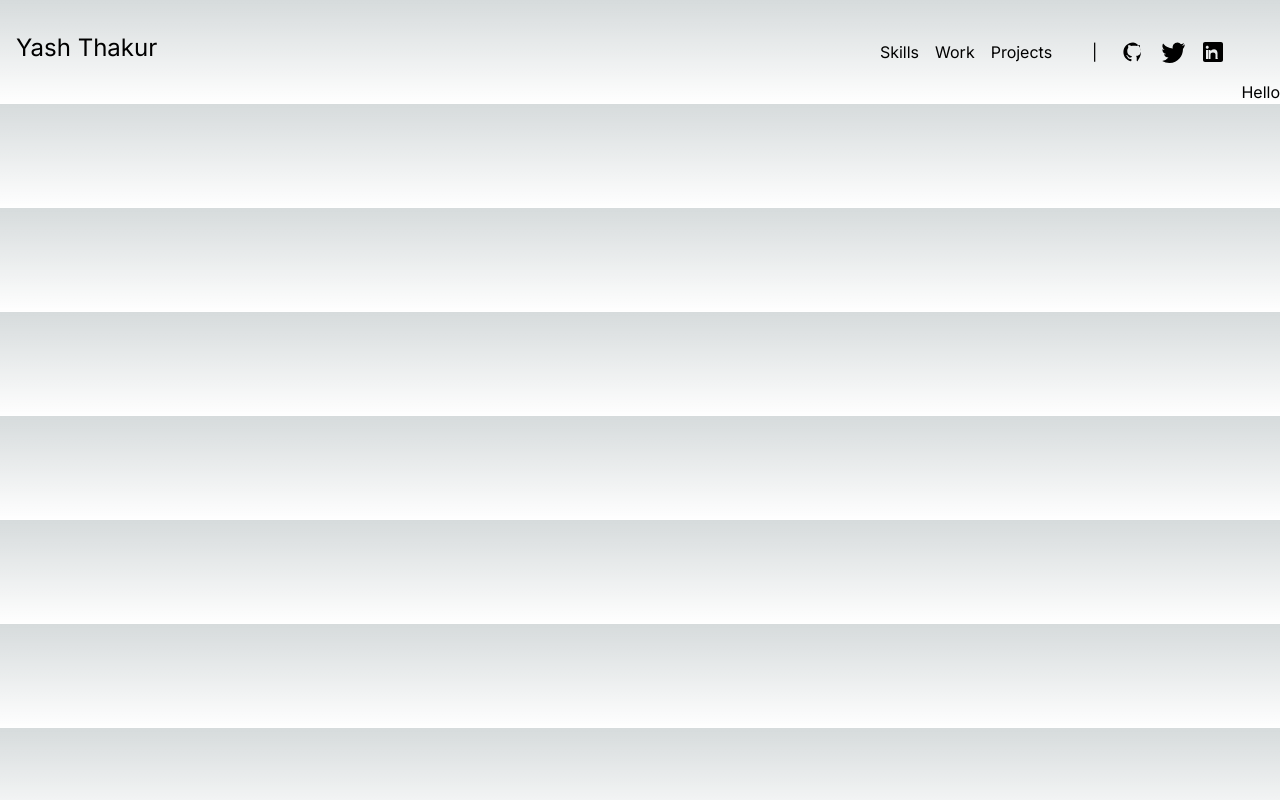
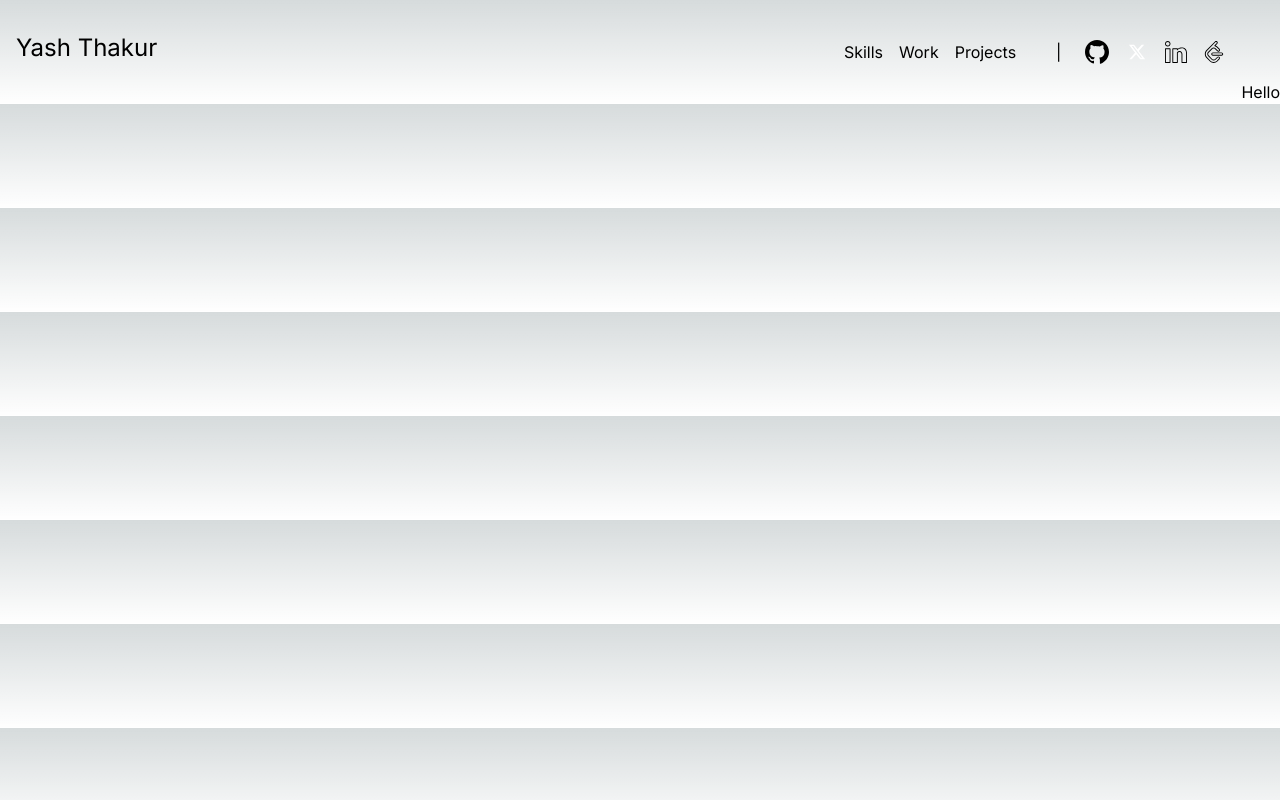
Before and after one commit to sincerelyyyash/portfolio, a Next.js app: page / in a window 1280 px wide. Built offline with nearby package versions, Linux system fonts and the light colour scheme.

Commit message:
Icons fixed

```diff
--- a/components/Navbar.tsx
+++ b/components/Navbar.tsx
@@ -18,6 +18,7 @@ export function Navbar() {
           <GithubIcon />
           <TwitterIcon />
           <LinkedInIcon />
+          <LeetCodeIcon />
         </div>
       </div>
     </div>
@@ -26,24 +27,33 @@ export function Navbar() {
 
 function GithubIcon() {
   return (
-    <svg xmlns="http://www.w3.org/2000/svg" width="24" height="24" viewBox="0 0 30 30" fill="currentColor">
-      <path d="M15 3C8.373 3 3 8.373 3 15c0 5.623 3.872 10.328 9.092 11.63 0.664 0.122 0.908-0.289 0.908-0.646 0-0.319-0.012-1.163-0.018-2.284-3.697 0.804-4.478-1.779-4.478-1.779-0.604-1.534-1.474-1.944-1.474-1.944-1.206-0.825 0.091-0.809 0.091-0.809 1.333 0.094 2.035 1.371 2.035 1.371 1.186 2.034 3.114 1.447 3.872 1.106 0.121-0.86 0.464-1.447 0.846-1.779-2.952-0.336-6.056-1.477-6.056-6.577 0-1.453 0.519-2.641 1.373-3.573-0.137-0.336-0.595-1.689 0.131-3.52 0 0 1.119-0.359 3.667 1.367 1.065-0.296 2.209-0.445 3.346-0.451 1.137 0.006 2.281 0.155 3.346 0.451 2.548-1.726 3.667-1.367 3.667-1.367 0.726 1.831 0.268 3.184 0.131 3.52 0.856 0.932 1.373 2.12 1.373 3.573 0 5.11-3.107 6.236-6.065 6.563 0.479 0.411 0.906 1.232 0.906 2.482 0 1.793-0.016 3.239-0.016 3.678 0 0.358 0.241 0.774 0.912 0.643C21.13 25.323 25 20.623 25 15 25 8.373 19.627 3 15 3z"></path>
+    <svg xmlns="http://www.w3.org/2000/svg" width="24" height="24" viewBox="0 0 24 24" fill="currentColor">
+      <path fillRule="evenodd" d="M12 0C5.373 0 0 5.373 0 12c0 5.302 3.438 9.8 8.208 11.385.6.11.793-.261.793-.577v-2.014c-3.34.726-4.033-1.61-4.033-1.61-.545-1.385-1.333-1.754-1.333-1.754-1.09-.743.083-.728.083-.728 1.206.087 1.842 1.24 1.842 1.24 1.072 1.846 2.809 1.31 3.495.999.108-.776.42-1.31.764-1.61-2.67-.299-5.467-1.336-5.467-5.94 0-1.314.47-2.387 1.24-3.23-.124-.3-.54-1.527.12-3.183 0 0 1.01-.323 3.3 1.23A11.503 11.503 0 0 1 12 6.198c.99.005 1.986.134 2.914.395 2.29-1.553 3.299-1.23 3.299-1.23.663 1.656.246 2.883.122 3.183.77.843 1.238 1.916 1.238 3.23 0 4.617-2.803 5.636-5.477 5.93.43.373.81 1.103.81 2.22v3.297c0 .318.19.692.802.575C20.566 21.8 24 17.3 24 12c0-6.627-5.373-12-12-12"></path>
+    </svg>
+  );
+}
+
+function LeetCodeIcon() {
+  return (
+    <svg xmlns="http://www.w3.org/2000/svg" width="22" height="22" viewBox="0 0 24 24" fill="currentColor">
+      <path d="M20.303 16.047h-9.561c-.936 0-1.697-.803-1.697-1.79s.762-1.79 1.697-1.79h9.561c.936 0 1.697.803 1.697 1.79s-.762 1.79-1.697 1.79zm-9.561-2.58c-.385 0-.697.354-.697.79s.312.79.697.79h9.561c.385 0 .697-.354.697-.79s-.312-.79-.697-.79h-9.561z"></path>
+      <path d="M11.618 24c-1.604 0-2.977-.533-3.97-1.541L3.55 18.278C2.551 17.262 2 15.819 2 14.215c0-1.578.551-3.008 1.552-4.025L13.071.509c.66-.67 1.829-.652 2.506.036.694.706.71 1.839.034 2.524l-1.762 1.816a5.25 5.25 0 0 1 1.739 1.159l2.463 2.53c.672.684.655 1.815-.039 2.521a1.79 1.79 0 0 1-1.284.545c-.464 0-.896-.181-1.219-.509l-2.536-2.492c-.321-.327-.779-.49-1.367-.49-.606 0-1.069.157-1.375.469l-4.067 4.194c-.342.349-.521.831-.521 1.4 0 .577.189 1.101.519 1.436l4.083 4.182c.315.321.774.484 1.362.484s1.045-.163 1.36-.484l2.549-2.505a1.687 1.687 0 0 1 1.209-.503h.002c.483 0 .939.194 1.286.546.693.705.71 1.837.036 2.522l-2.457 2.525C14.586 23.438 13.176 24 11.618 24zM14.29 1a.703.703 0 0 0-.507.21l-9.519 9.681C3.449 11.72 3 12.9 3 14.215c0 1.341.449 2.535 1.265 3.363l.001.001 4.097 4.18C9.162 22.57 10.288 23 11.618 23c1.288 0 2.444-.455 3.258-1.282l2.457-2.525c.295-.301.279-.804-.034-1.122a.801.801 0 0 0-.573-.247h-.001a.703.703 0 0 0-.502.209l-2.549 2.505c-.497.507-1.214.778-2.068.778s-1.572-.271-2.076-.784L5.446 16.35c-.519-.527-.805-1.286-.805-2.136 0-.824.286-1.57.806-2.099l4.067-4.194c.503-.512 1.206-.771 2.091-.771.854 0 1.571.271 2.074.783l2.536 2.492a.705.705 0 0 0 .512.216.798.798 0 0 0 .571-.246c.313-.319.33-.822.037-1.121l-2.461-2.528a4.238 4.238 0 0 0-2.028-1.137c-.175-.041-.331-.176-.382-.349s-.021-.363.104-.492l2.325-2.398c.298-.302.282-.805-.031-1.124A.799.799 0 0 0 14.29 1z"></path>
     </svg>
   );
 }
 
 function TwitterIcon() {
   return (
-    <svg xmlns="http://www.w3.org/2000/svg" width="24" height="24" viewBox="0 0 24 24" fill="currentColor">
-      <path d="M23.643 4.937c-.835.37-1.732.621-2.675.732a4.708 4.708 0 0 0 2.087-2.623 9.573 9.573 0 0 1-3.03 1.164 4.751 4.751 0 0 0-8.21 4.335 13.428 13.428 0 0 1-9.747-4.95 4.699 4.699 0 0 0 1.469 6.338 4.643 4.643 0 0 1-2.153-.597v.06a4.743 4.743 0 0 0 3.808 4.654 4.766 4.766 0 0 1-2.148.081 4.747 4.747 0 0 0 4.426 3.29A9.53 9.53 0 0 1 1.2 20.921a13.388 13.388 0 0 0 7.265 2.13c8.72 0 13.486-7.235 13.486-13.486 0-.205-.005-.41-.014-.614A9.6 9.6 0 0 0 24 4.59a9.36 9.36 0 0 1-2.357.646z"></path>
+    <svg xmlns="http://www.w3.org/2000/svg" width="24" height="24" viewBox="0 0 512 512" fill="currentColor">
+      <path fill="#fff" d="M355.904 100H408.832L293.2 232.16L429.232 412H322.72L239.296 302.928L143.84 412H90.8805L214.56 270.64L84.0645 100H193.28L268.688 199.696L355.904 100ZM337.328 380.32H366.656L177.344 130.016H145.872L337.328 380.32Z"></path>
     </svg>
   );
 }
 
 function LinkedInIcon() {
   return (
-    <svg xmlns="http://www.w3.org/2000/svg" width="24" height="24" viewBox="0 0 24 24" fill="currentColor">
-      <path d="M19.99 2H4.01C2.92 2 2 2.9 2 3.99v16.02C2 21.1 2.92 22 4.01 22h15.98C21.1 22 22 21.1 22 20.01V3.99C22 2.9 21.1 2 19.99 2zm-12.49 17H5v-9h2.5v9zm-1.25-10.24c-.83 0-1.5-.68-1.5-1.5s.67-1.5 1.5-1.5 1.5.68 1.5 1.5-.68 1.5-1.5 1.5zm10.75 10.24h-2.5v-4.5c0-1.07-.93-1.94-2.5-1.94s-2.5.87-2.5 1.94v4.5h-2.5v-9h2.5v1.12c.76-1.2 2.07-1.97 3.5-1.97 2.07 0 3.5 1.63 3.5 3.85v5z"></path>
+    <svg xmlns="http://www.w3.org/2000/svg" width="22" height="22" viewBox="0 0 24 24" fill="currentColor">
+      <path d="M3 6.002c-1.654 0-3-1.346-3-3s1.346-3 3-3 3 1.346 3 3-1.346 3-3 3zm0-5c-1.103 0-2 .897-2 2s.897 2 2 2 2-.897 2-2-.897-2-2-2zM5.5 24.002h-5a.5.5 0 0 1-.5-.5v-15a.5.5 0 0 1 .5-.5h5a.5.5 0 0 1 .5.5v15a.5.5 0 0 1-.5.5zm-4.5-1h4v-14H1v14zM23.5 24.002h-5a.5.5 0 0 1-.5-.5v-9c0-1.135-.473-1.987-1.299-2.336-.853-.362-1.894-.14-2.701.556v10.78a.5.5 0 0 1-.5.5h-5a.5.5 0 0 1-.5-.5v-15a.5.5 0 0 1 .5-.5h5a.5.5 0 0 1 .484.375c1.604-1.154 4.276-1.796 6.413-1.064 1.613.553 3.546 2.073 3.603 6.183v10.007a.5.5 0 0 1-.5.499zm-4.5-1h4v-9.5c-.038-2.785-1.051-4.601-2.927-5.243-2.33-.798-5.266.407-6.183 1.555a.501.501 0 0 1-.89-.312v-.5H9v14h4v-10.5a.5.5 0 0 1 .151-.358c1.118-1.086 2.667-1.436 3.939-.899 1.214.514 1.91 1.701 1.909 3.257v8.5z"></path>
     </svg>
   );
 }
```
